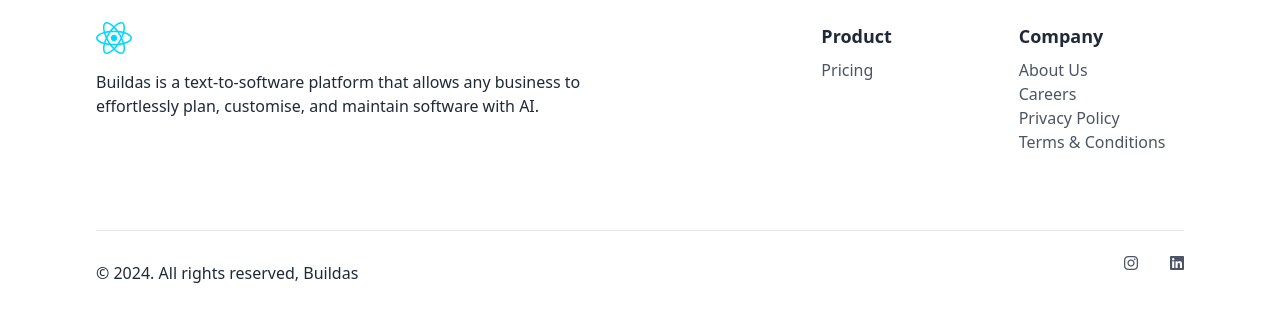
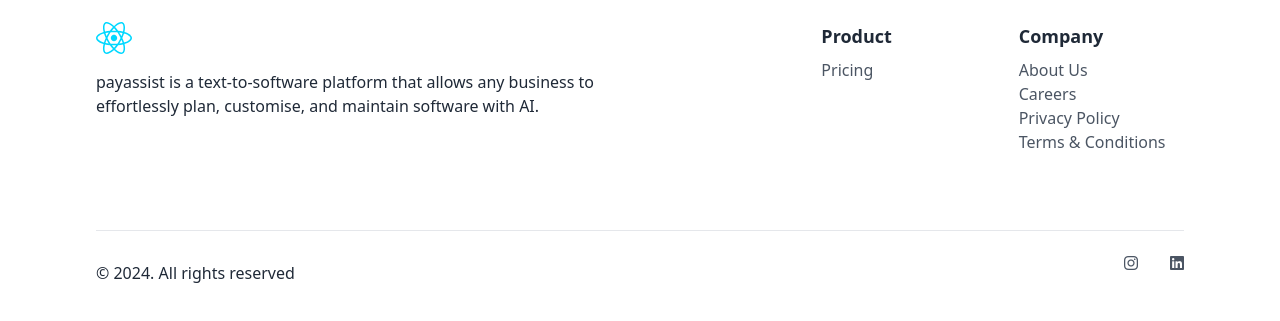
Before and after one commit to HerExcellency/payment, a React (Vite) app: page / in a window 1280 px wide. Shown: the part 2506-2827 px from the top of the page. Built offline with nearby package versions, Linux system fonts and the light colour scheme.

Commit message:
new repo

```diff
--- a/src/components/Footer.tsx
+++ b/src/components/Footer.tsx
@@ -1,7 +1,6 @@
 import { Link } from "react-router-dom";
 import React from 'react';
 import Logos from '../assets/react.svg'
-// import Antler from '../assets/Image/Antler.png'
 
 
 const Footer: React.FC = () => {
@@ -14,12 +13,8 @@ const Footer: React.FC = () => {
                 <div className="mb-4">
                   <img src={Logos} alt="" style={{maxWidth: '23%'}}/>
                 </div>
-                <p className="pr-4">Buildas is a text-to-software platform that allows any business to effortlessly plan, customise, and maintain software with AI. </p>
+                <p className="pr-4">payassist is a text-to-software platform that allows any business to effortlessly plan, customise, and maintain software with AI. </p>
               </div>
-              {/* <div className="flex">
-                  <p className="mr-3">We are backed by</p>
-                  <img className="mb-4" src={Antler} alt="" />
-              </div> */}
             </div>
         <div className="lg:w-1/3 sm:hidden hidden"></div>
         <div className="flex space-x-4 sm:w-full  lg:w-1/3 ">
@@ -31,21 +26,11 @@ const Footer: React.FC = () => {
                       Templates
                       </a>
                   </li> */}
-                  {/* <li >
-                      <a href="#" className="text-gray-600 hover:text-gray-300">
-                      Solutions
-                      </a>
-                  </li>   */}
                   <li >
                       <Link to="/Plans" className="text-gray-600 hover:text-gray-300">
                         Pricing
                       </Link>
                   </li>
-                  {/* <li >
-                      <a href="#" className="text-gray-600 hover:text-gray-300">
-                      Blog
-                      </a>
-                  </li> */}
               </ul>
           </div>
           <div className="mx-6"></div>
@@ -63,12 +48,12 @@ const Footer: React.FC = () => {
                       </Link>
                   </li>
                   <li >
-                      <Link to="/Buildas-Policy" className="text-gray-600 hover:text-gray-300">
+                      <Link to="/Payassist-Policy" className="text-gray-600 hover:text-gray-300">
                       Privacy Policy
                       </Link>
                   </li>
                   <li >
-                      <Link to="/Buildas-Terms" className="text-gray-600 hover:text-gray-300">
+                      <Link to="/Payassist-Terms" className="text-gray-600 hover:text-gray-300">
                       Terms & Conditions
                       </Link>
                   </li>
@@ -78,14 +63,12 @@ const Footer: React.FC = () => {
       </div>
         <footer className="w-full grid grid-cols-1 place-items-center lg:flex lg:justify-between mt-12 py-5 border-t border-gray-200">
           <div className="order-last lg:order-none">
-              <p>© 2024. All rights reserved, Buildas</p>
+              <p>© 2024. All rights reserved</p>
           </div>
           <div className="order-first lg:order-none sm:mb-5">
               <div className="flex space-x-8 mb-10 lg:mb-0">
-                  {/* <a href="#" className="text-gray-600 hover:text-gray-400 text-xl lg:text-base"><i className="fab fa-facebook"></i></a>
-                  <a href="#" className="text-gray-600 hover:text-gray-400 text-xl lg:text-base"><i className="fab fa-twitter"></i></a> */}
-                  <a href="//www.instagram.com/buildas_africa/" className="text-gray-600 hover:text-gray-400 text-xl lg:text-base"><i className="fab fa-instagram"></i></a>
-                  <a href="//www.linkedin.com/company/buildas/" className="text-gray-600 hover:text-gray-400 text-xl lg:text-base"><i className="fab fa-linkedin"></i></a>
+                  <a href="//www.instagram.com/Payassist_africa/" className="text-gray-600 hover:text-gray-400 text-xl lg:text-base"><i className="fab fa-instagram"></i></a>
+                  <a href="//www.linkedin.com/company/Payassist/" className="text-gray-600 hover:text-gray-400 text-xl lg:text-base"><i className="fab fa-linkedin"></i></a>
               </div>
           </div>
       </footer>
--- a/src/components/HeroSection.tsx
+++ b/src/components/HeroSection.tsx
@@ -71,12 +71,6 @@ const HeroSection: React.FC = () => {
           onClick={() => { redirectToSignup() }}
         />
         </div>
-        {/* <p className="font-extrabold text-sm mt-6 mb-2 text-left lg:text-left">TRUSTED BY</p>
-        <div className="flex justify-evenly lg:justify-start md:justify-evenly items-center space-x-0 md:space-x-4 " data-aos="zoom-in-right">
-          <img src={Logo} alt="Antlers Logo" className="my-4 md:my-0 mx-2 lg:mx-0  " />
-          <img src={Logo} alt="Google Logo" className="my-4 md:my-0 mx-6 lg:mx-0" />
-          <img src={Logo} alt="AWS Logo" className="my-4 md:my-0 mx-2 lg:mx-0 " />
-        </div> */}
       </div>
       <div className="flex-1 p-6 lg:w-1/2" data-aos="zoom-in-down" data-aos-duration="1000">
         {/* Replace the src with your image path */}
--- a/src/components/Navbar.tsx
+++ b/src/components/Navbar.tsx
@@ -110,7 +110,7 @@ const Navbar: React.FC<NavbarProps> = ({ userId }) => {
         )}
         {userId && (
           <button
-            onClick={() => window.location.href = 'https://platform.buildas.io'}
+            onClick={() => window.location.href = 'https://platform.Payassist.io'}
             className="block text-sm px-4 py-2 text-white bg-familyBlue hover:bg-blue-600"
           >
             Build App
--- a/src/components/Traction.tsx
+++ b/src/components/Traction.tsx
@@ -1,6 +1,5 @@
 import React from 'react';
 import mockPhone from '../assets/Img/phone.jpg'
-// import './tailwind.css'; // Ensure this import is present to apply Tailwind styles
 
 const Traction: React.FC = () => {
     return (
--- a/src/pages/Home.tsx
+++ b/src/pages/Home.tsx
@@ -6,7 +6,6 @@ import Traction from '../components/Traction';
 import CustomerCard from '../components/CustomerCard';
 import women from '../assets/Img/women.jpeg'
 import Footer from '../components/Footer';
-// import Footer from '../components/Footer';
 const Home: React.FC = () => {
 //   const navigate = useNavigate();
 const handleButtonClick = () => {
@@ -18,7 +17,6 @@ const handleButtonClick = () => {
         <Navbar />
         <HeroSection />
         <div className=" mx-auto py-12 px-12">
-            {/* <h1 className="text-2xl font-bold mb-4">Responsive Image Component</h1> */}
             <Slide />
         </div>
         <div>
```
